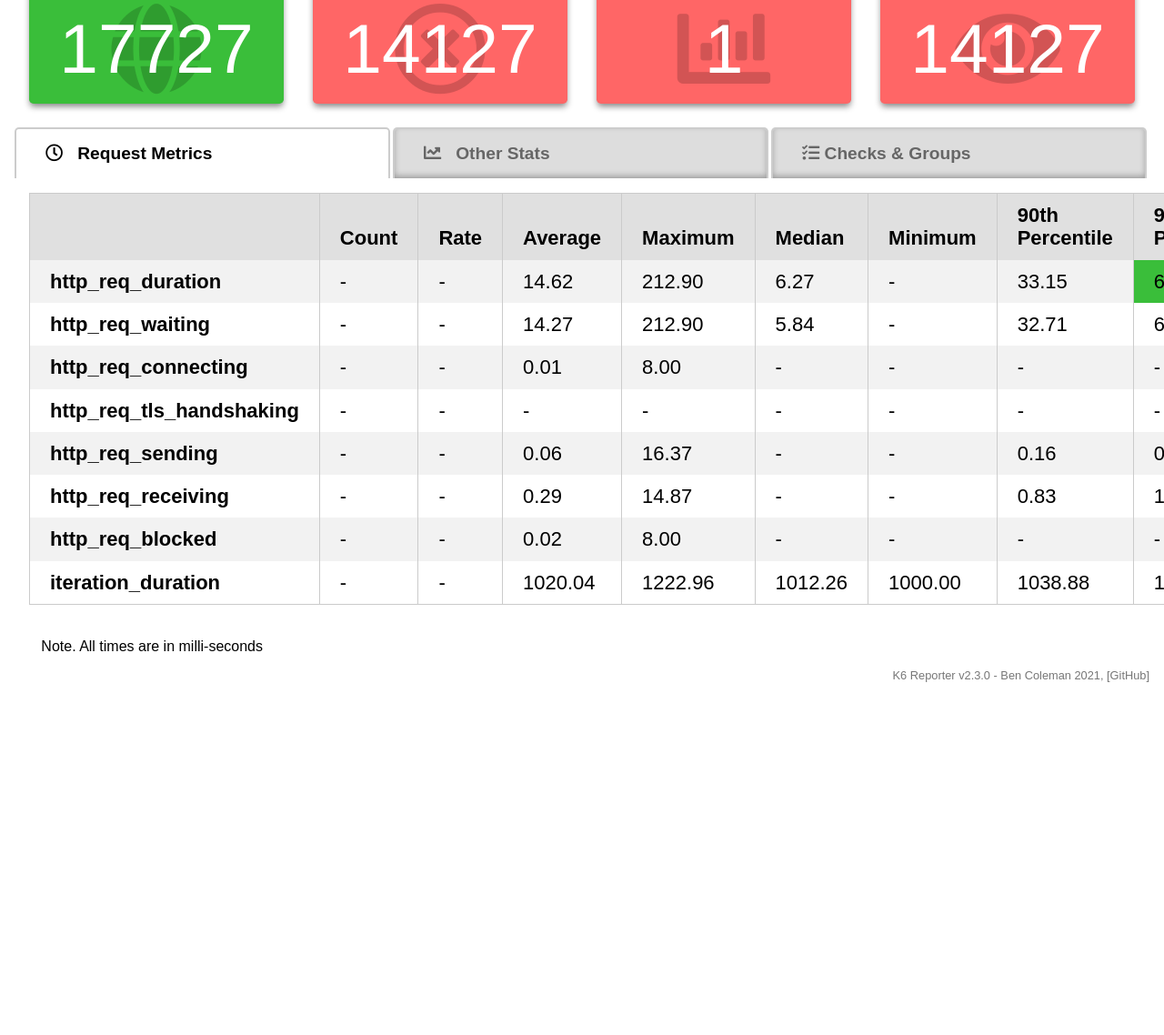
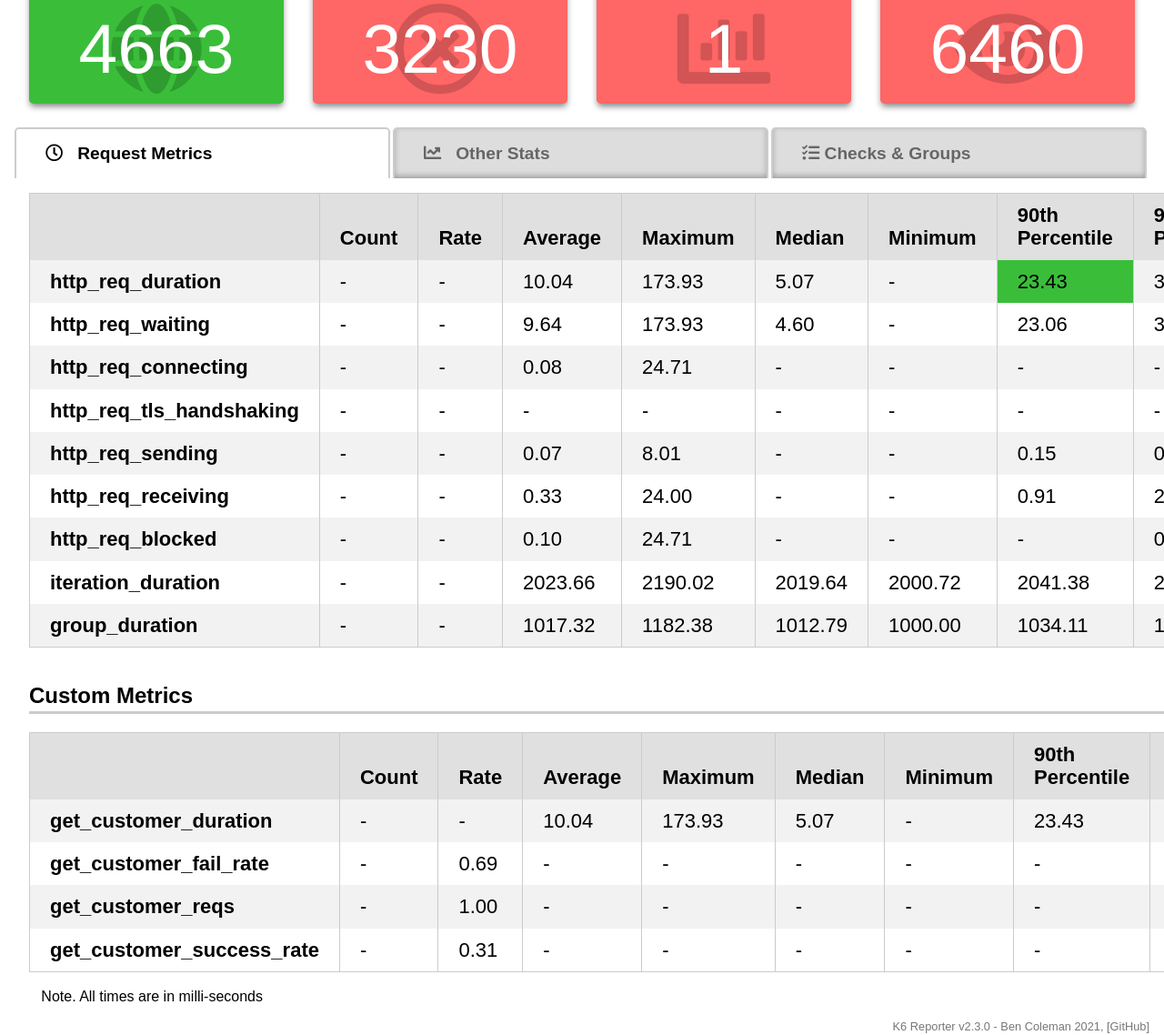
Before and after one commit to raa-russo/CursoQATestesK6, a website: page summary.html in a window 1280 px wide. Shown: the part 140-1278 px from the top of the page at 91% size. Before the commit the page ends 892 px from the top, so only its background shows below. Drawn offline with nearby package versions, Linux system fonts and the light colour scheme.

Commit message:
arrumando script

```diff
--- a/summary.html
+++ b/summary.html
@@ -9,7 +9,7 @@
     <link rel="shortcut icon" href="https://raw.githubusercontent.com/benc-uk/k6-reporter/main/assets/icon.png" type="image/png">
 
     <meta name="viewport" content="width=device-width, initial-scale=1.0" />
-    <title>K6 Load Test: 2023-07-31 16:19</title>
+    <title>K6 Load Test: 2023-07-31 20:13</title>
     <style>
       body {
         margin: 1rem;
@@ -138,21 +138,21 @@
   <body>
     <h1>
       <svg style="vertical-align:middle" width="50" height="45" viewBox="0 0 50 45" fill="none" class="footer-module--logo--_lkxx"><path d="M31.968 34.681a2.007 2.007 0 002.011-2.003c0-1.106-.9-2.003-2.011-2.003a2.007 2.007 0 00-2.012 2.003c0 1.106.9 2.003 2.012 2.003z" fill="#7D64FF"></path><path d="M39.575 0L27.154 16.883 16.729 9.31 0 45h50L39.575 0zM23.663 37.17l-2.97-4.072v4.072h-2.751V22.038l2.75 1.989v7.66l3.659-5.014 2.086 1.51-3.071 4.21 3.486 4.776h-3.189v.001zm8.305.17c-2.586 0-4.681-2.088-4.681-4.662 0-1.025.332-1.972.896-2.743l4.695-6.435 2.086 1.51-2.239 3.07a4.667 4.667 0 013.924 4.6c0 2.572-2.095 4.66-4.681 4.66z" fill="#7D64FF"></path></svg>
-      &nbsp; K6 Load Test: 2023-07-31 16:19
+      &nbsp; K6 Load Test: 2023-07-31 20:13
     </h1>
 
     <div class="row">
       <div class="box">
         <i class="fas fa-globe icon"></i>
         <h4>Total Requests</h4>
-        <div class="bignum">17727</div>
+        <div class="bignum">4663</div>
         <div class="bignum"></div>
       </div>
 
         <div class="box  failed ">
           <i class="far fa-times-circle icon"></i>
           <h4>Failed Requests</h4>
-          <div class="bignum">14127</div>
+          <div class="bignum">3230</div>
         </div>
 
       <div class="box  failed ">
@@ -163,7 +163,7 @@
       <div class="box  failed ">
         <i class="fas fa-eye icon"></i>
         <h4>Failed Checks</h4>
-        <div class="bignum">14127</div>
+        <div class="bignum">6460</div>
       </div>
     </div>
 
@@ -202,15 +202,15 @@
 
 
 
-                  <td class="">14.62</td>
+                  <td class="">10.04</td>
 
 
 
-                  <td class="">212.90</td>
+                  <td class="">173.93</td>
 
 
 
-                  <td class="">6.27</td>
+                  <td class="">5.07</td>
 
 
 
@@ -218,11 +218,11 @@
 
 
 
-                  <td class="">33.15</td>
+                  <td class="good">23.43</td>
 
 
 
-                  <td class="good">62.98</td>
+                  <td class="">39.29</td>
 
               </tr>
 
@@ -238,15 +238,15 @@
 
 
 
-                  <td class="">14.27</td>
+                  <td class="">9.64</td>
 
 
 
-                  <td class="">212.90</td>
+                  <td class="">173.93</td>
 
 
 
-                  <td class="">5.84</td>
+                  <td class="">4.60</td>
 
 
 
@@ -254,11 +254,11 @@
 
 
 
-                  <td class="">32.71</td>
+                  <td class="">23.06</td>
 
 
 
-                  <td class="">62.72</td>
+                  <td class="">38.66</td>
 
               </tr>
 
@@ -274,11 +274,11 @@
 
 
 
-                  <td class="">0.01</td>
+                  <td class="">0.08</td>
 
 
 
-                  <td class="">8.00</td>
+                  <td class="">24.71</td>
 
 
 
@@ -346,11 +346,11 @@
 
 
 
-                  <td class="">0.06</td>
+                  <td class="">0.07</td>
 
 
 
-                  <td class="">16.37</td>
+                  <td class="">8.01</td>
 
 
 
@@ -362,7 +362,7 @@
 
 
 
-                  <td class="">0.16</td>
+                  <td class="">0.15</td>
 
 
 
@@ -382,11 +382,11 @@
 
 
 
-                  <td class="">0.29</td>
+                  <td class="">0.33</td>
 
 
 
-                  <td class="">14.87</td>
+                  <td class="">24.00</td>
 
 
 
@@ -398,11 +398,11 @@
 
 
 
-                  <td class="">0.83</td>
+                  <td class="">0.91</td>
 
 
 
-                  <td class="">1.87</td>
+                  <td class="">2.09</td>
 
               </tr>
 
@@ -418,11 +418,178 @@
 
 
 
-                  <td class="">0.02</td>
+                  <td class="">0.10</td>
 
 
 
-                  <td class="">8.00</td>
+                  <td class="">24.71</td>
+
+
+
+                  <td>-</td>
+
+
+
+                  <td>-</td>
+
+
+
+                  <td>-</td>
+
+
+
+                  <td class="">0.16</td>
+
+              </tr>
+
+              <tr>
+                <td><b>iteration_duration</b></td>
+
+
+                  <td>-</td>
+
+
+
+                  <td>-</td>
+
+
+
+                  <td class="">2023.66</td>
+
+
+
+                  <td class="">2190.02</td>
+
+
+
+                  <td class="">2019.64</td>
+
+
+
+                  <td class="">2000.72</td>
+
+
+
+                  <td class="">2041.38</td>
+
+
+
+                  <td class="">2054.41</td>
+
+              </tr>
+
+              <tr>
+                <td><b>group_duration</b></td>
+
+
+                  <td>-</td>
+
+
+
+                  <td>-</td>
+
+
+
+                  <td class="">1017.32</td>
+
+
+
+                  <td class="">1182.38</td>
+
+
+
+                  <td class="">1012.79</td>
+
+
+
+                  <td class="">1000.00</td>
+
+
+
+                  <td class="">1034.11</td>
+
+
+
+                  <td class="">1048.06</td>
+
+              </tr>
+
+          </tbody>
+        </table>
+        <br>
+
+
+           <h2>Custom Metrics</h2>
+          <table class="pure-table pure-table-striped">
+            <tbody>
+              <thead>
+                <tr>
+                  <th></th>
+                  <th>Count</th>
+                  <th>Rate</th>
+                  <th>Average</th>
+                  <th>Maximum</th>
+                  <th>Median</th>
+                  <th>Minimum</th>
+                  <th>90th Percentile</th>
+                  <th>95th Percentile</th>
+                </tr>
+              </thead>
+
+              <tr>
+                <td><b>get_customer_duration</b></td>
+
+
+                  <td>-</td>
+
+
+
+                  <td>-</td>
+
+
+
+                  <td class="">10.04</td>
+
+
+
+                  <td class="">173.93</td>
+
+
+
+                  <td class="">5.07</td>
+
+
+
+                  <td>-</td>
+
+
+
+                  <td class="">23.43</td>
+
+
+
+                  <td class="">39.29</td>
+
+              </tr>
+
+
+              <tr>
+                <td><b>get_customer_fail_rate</b></td>
+
+
+                  <td>-</td>
+
+
+
+                  <td class="">0.69</td>
+
+
+
+                  <td>-</td>
+
+
+
+                  <td>-</td>
 
 
 
@@ -442,8 +609,17 @@
 
               </tr>
 
+
               <tr>
-                <td><b>iteration_duration</b></td>
+                <td><b>get_customer_reqs</b></td>
+
+
+                  <td>-</td>
+
+
+
+                  <td class="">1.00</td>
+
 
 
                   <td>-</td>
@@ -454,34 +630,58 @@
 
 
 
-                  <td class="">1020.04</td>
+                  <td>-</td>
 
 
 
-                  <td class="">1222.96</td>
+                  <td>-</td>
 
 
 
-                  <td class="">1012.26</td>
+                  <td>-</td>
 
 
 
-                  <td class="">1000.00</td>
+                  <td>-</td>
+
+              </tr>
+
+
+              <tr>
+                <td><b>get_customer_success_rate</b></td>
+
+
+                  <td>-</td>
 
 
 
-                  <td class="">1038.88</td>
+                  <td class="">0.31</td>
 
 
 
-                  <td class="">1068.42</td>
+                  <td>-</td>
+
+
+
+                  <td>-</td>
+
+
+
+                  <td>-</td>
+
+
+
+                  <td>-</td>
+
+
+
+                  <td>-</td>
+
+
+
+                  <td>-</td>
 
               </tr>
-
-          </tbody>
-        </table>
-        <br>
-
 
             </tbody>
           </table>
@@ -500,8 +700,8 @@
             <div class="box metricbox">
               <h4>Checks</h4>
               <i class="fas fa-eye icon"></i>
-              <div class="row"><div>Passed</div><div>3600</div></div>
-              <div class="row"><div>Failed</div><div>14127</div></div>
+              <div class="row"><div>Passed</div><div>7529</div></div>
+              <div class="row"><div>Failed</div><div>6460</div></div>
             </div>
 
 
@@ -509,16 +709,16 @@
             <div class="box metricbox">
               <h4>Iterations</h4>
               <i class="fas fa-redo icon"></i>
-              <div class="row"><div>Total</div><div>17727</div></div>
-              <div class="row"><div>Rate</div><div>73.72/s</div></div>
+              <div class="row"><div>Total</div><div>4663</div></div>
+              <div class="row"><div>Rate</div><div>45.95/s</div></div>
             </div>
 
 
           <div class="box metricbox">
             <h4>Virtual Users</h4>
             <i class="fas fa-user icon"></i>
-            <div class="row"><div>Min</div><div>1</div></div>
-            <div class="row"><div>Max</div><div>100</div></div>
+            <div class="row"><div>Min</div><div>2</div></div>
+            <div class="row"><div>Max</div><div>200</div></div>
           </div>
         </div>
 
@@ -526,21 +726,21 @@
           <div class="box metricbox">
             <h4>Requests</h4>
             <i class="fas fa-globe icon"></i>
-            <div class="row"><div>Total</div><div>17727</div></div>
-            <div class="row"><div>Rate</div><div>73.72/s</div></div>
+            <div class="row"><div>Total</div><div>4663</div></div>
+            <div class="row"><div>Rate</div><div>45.95/s</div></div>
           </div>
 
           <div class="box metricbox">
             <h4>Data Received</h4>
             <i class="fas fa-cloud-download-alt icon"></i>
-            <div class="row"><div>Total</div><div>9.05 MB</div></div>
-            <div class="row"><div>Rate</div><div>0.04 mB/s</div></div>
+            <div class="row"><div>Total</div><div>2.52 MB</div></div>
+            <div class="row"><div>Rate</div><div>0.02 mB/s</div></div>
           </div>
 
           <div class="box metricbox">
             <h4>Data Sent</h4>
             <i class="fas fa-cloud-upload-alt icon"></i>
-            <div class="row"><div>Total</div><div>3.23 MB</div></div>
+            <div class="row"><div>Total</div><div>0.85 MB</div></div>
             <div class="row"><div>Rate</div><div>0.01 mB/s</div></div>
           </div>
         </div>
@@ -551,6 +751,31 @@
       <label for="tabthree"><i class="fas fa-tasks"></i> Checks & Groups</label>
       <div class="tab">
 
+
+          <h2>&bull; Group - Endpoint Login de usuários - Serverest.Api</h2>
+          <table class="pure-table pure-table-horizontal" style="width: 100%">
+            <thead>
+              <tr>
+                <th>Check Name</th>
+                <th>Passes</th>
+                <th>Failures</th>
+              </tr>
+            </thead>
+
+              <tr class="checkDetails ">
+                <td width="50%">max duration</td><td>4663</td><td>0</td>
+              </tr>
+
+              <tr class="checkDetails failed">
+                <td width="50%">status shoul be 200</td><td>1433</td><td>3230</td>
+              </tr>
+
+              <tr class="checkDetails failed">
+                <td width="50%">response should have token</td><td>1433</td><td>3230</td>
+              </tr>
+
+          </table>
+          <br>
 
 
         <h2>&bull; Other Checks</h2>
@@ -563,10 +788,6 @@
             </tr>
           </thead>
 
-            <tr class="checkDetails failed">
-              <td width="50%">Status é 200</td><td>3600</td><td>14127</td>
-            </tr>
-
         </table>
       </div>
       <!-- ---- end tab ---- -->
--- a/usuarios/cadastrarUsers.js
+++ b/usuarios/cadastrarUsers.js
@@ -1,6 +1,6 @@
 import http from 'k6/http';
 import { sleep, check } from 'k6';
-import uuid from '../../libs/uuid.js';
+import uuid from '../libs/uuid.js';
 
 
 export default function () {
```
